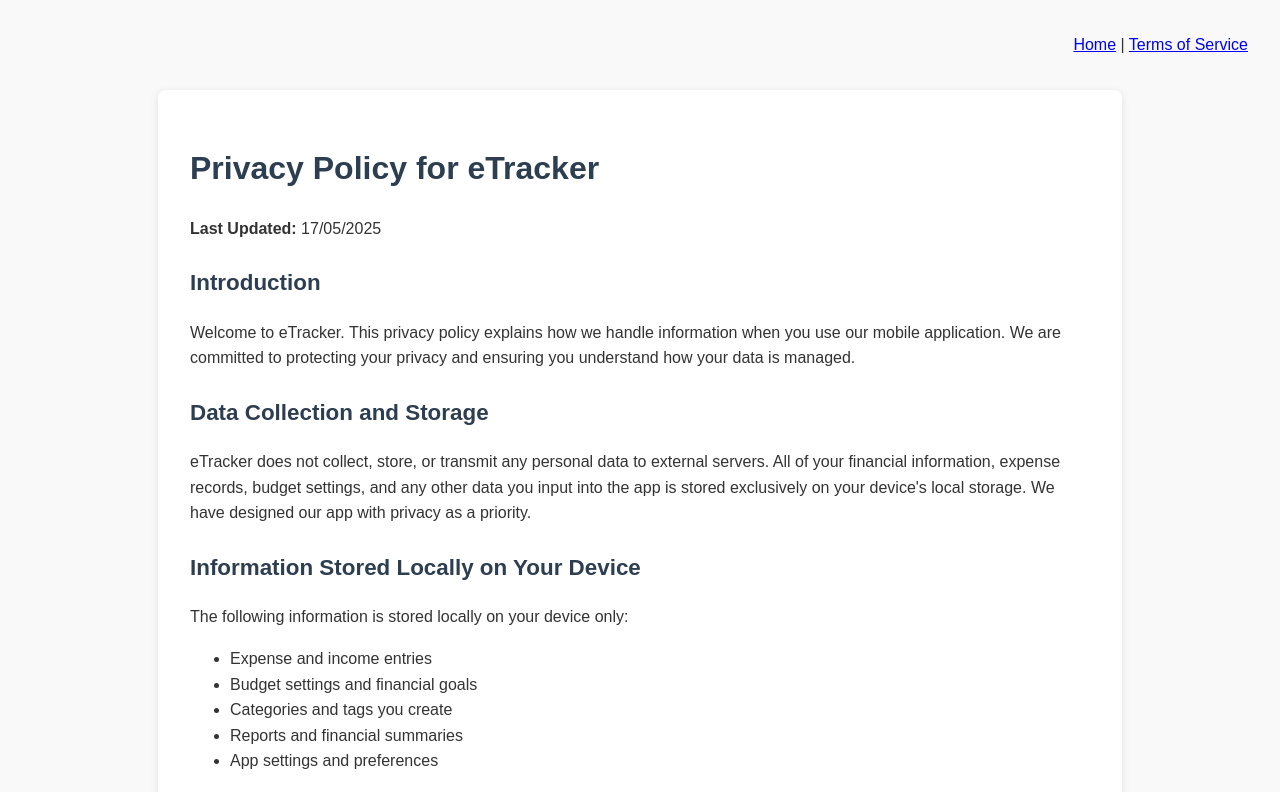
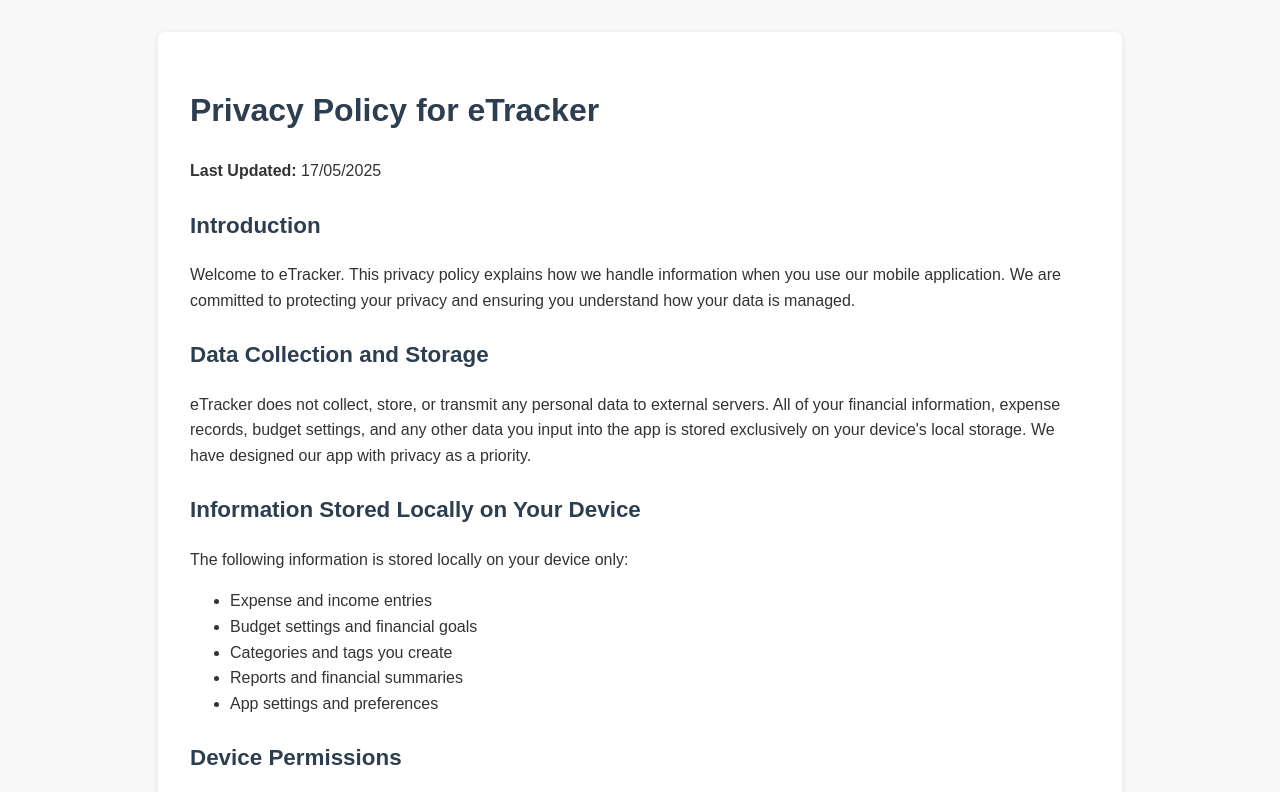
Before and after one commit to zephyrnexus-code/eTracker-policy, a plain HTML site: page privacy/index.html in a window 1280 px wide. Shown: the top 792 px of the page. Drawn offline with Linux system fonts and the light colour scheme.

Commit message:
Update index.html

```diff
--- a/privacy/index.html
+++ b/privacy/index.html
@@ -25,10 +25,6 @@
     ul {
       margin-bottom: 1rem;
     }
-    nav {
-      margin-bottom: 2rem;
-      text-align: right;
-    }
     .container {
       max-width: 900px;
       margin: auto;
@@ -46,10 +42,6 @@
   </style>
 </head>
 <body>
-  <nav>
-    <a href="/">Home</a> |
-    <a href="/terms.html">Terms of Service</a>
-  </nav>
 
   <div class="container">
     <h1>Privacy Policy for eTracker</h1>
@@ -107,7 +99,7 @@
     <h2>Contact Us</h2>
     <p>If you have any questions about this Privacy Policy, please contact us at:</p>
     <ul>
-      <li>Email: xx@gmail.com</li>
+      <li>Email: zephyr.nexus86@gmail.com</li>
     </ul>
   </div>
 
```
